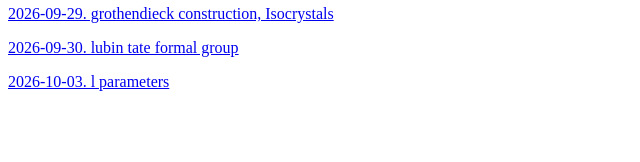
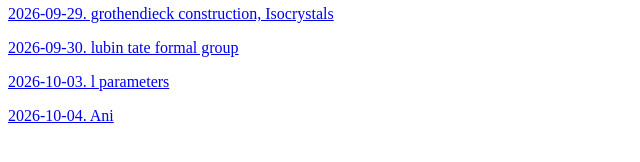
Before and after one commit to alchan00/alchan00.github.io, a Jekyll site: the page built from daily-notes/index.md, in a window 1280 px wide. Shown: the part 521-683 px from the top of the page, without its empty margins (0-640 px from the left). Built offline with Jekyll 4.4.1, drawn with Linux system fonts in a browser that asks for light colours; our own code applies the rules of GitHub Pages for plain Markdown files.

Commit message:
Update index.md

```diff
--- a/daily-notes/index.md
+++ b/daily-notes/index.md
@@ -44,3 +44,5 @@
 
 
 [2026-10-03. l parameters](2026-10-03/)
+
+[2026-10-04. Ani](2026-10-03/)
```
